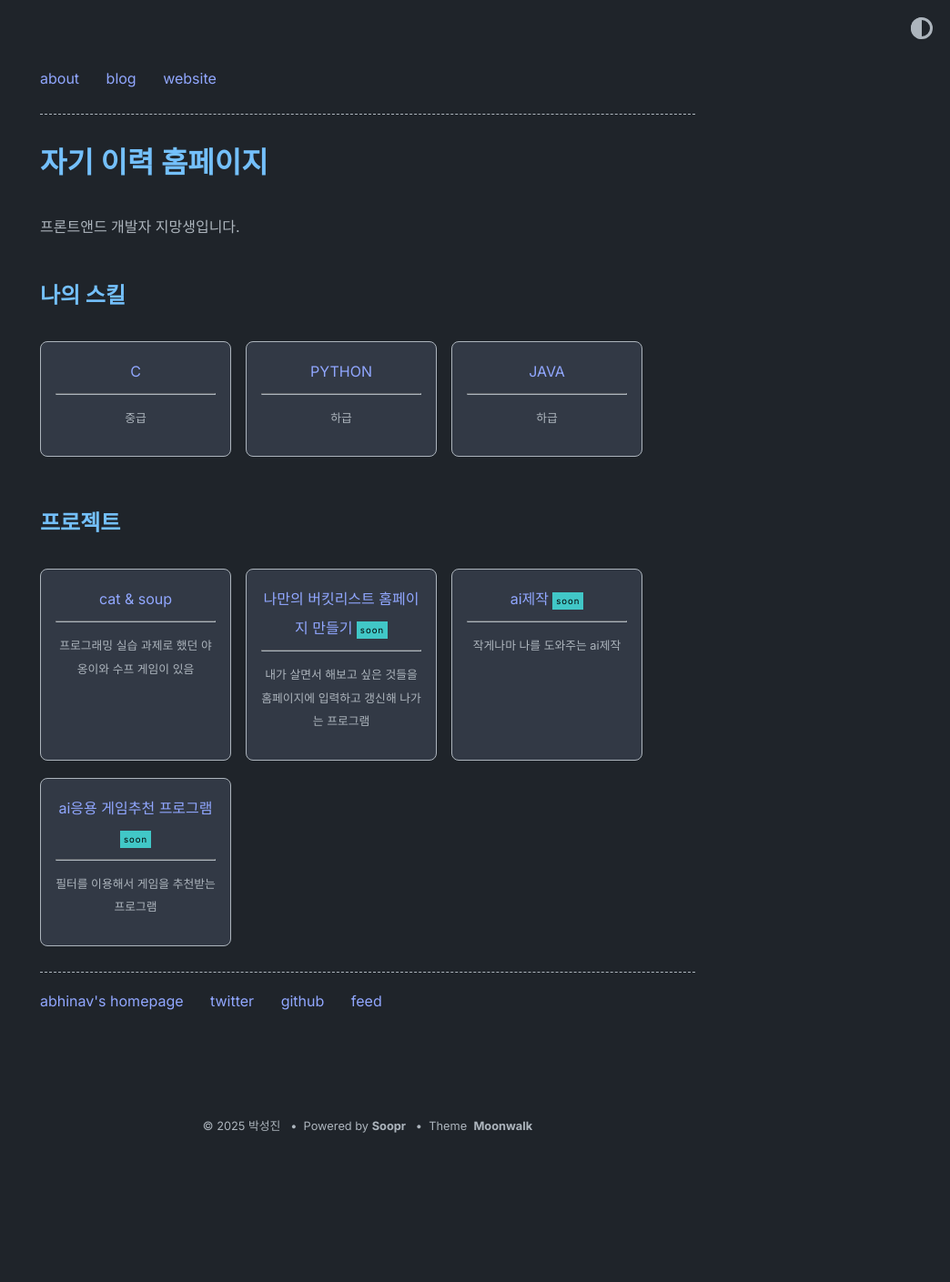
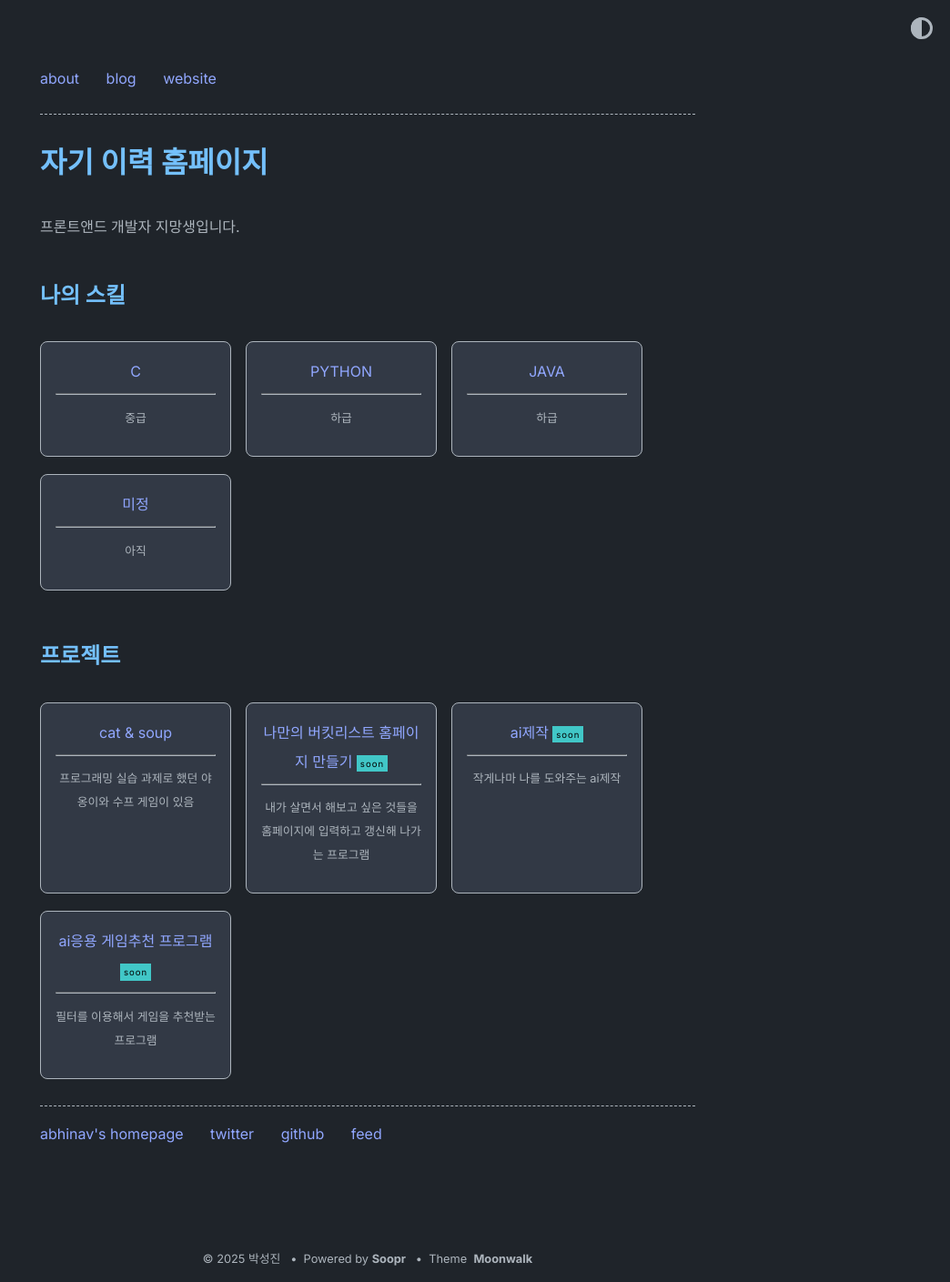
Before and after one commit to concrite/concrite1, a Jekyll site: the page built from index.md, in a window 1280 px wide. Shown: the whole page at 91% size, without its empty margins (236-1280 px from the left). Built offline with Jekyll 4.4.1, drawn with Linux system fonts in a browser that asks for light colours; before the commit the page ends 1263 px from its top, so only the background shows below that.

Commit message:
Update home.yml

```diff
--- a/_data/home.yml
+++ b/_data/home.yml
@@ -17,6 +17,9 @@ project_entries:
 
   - title: JAVA
     desc: 하급
+    want_entries:
+  - title: 미정
+    desc: 아직
 
 old_project_entries:
   - title: cat & soup
```
